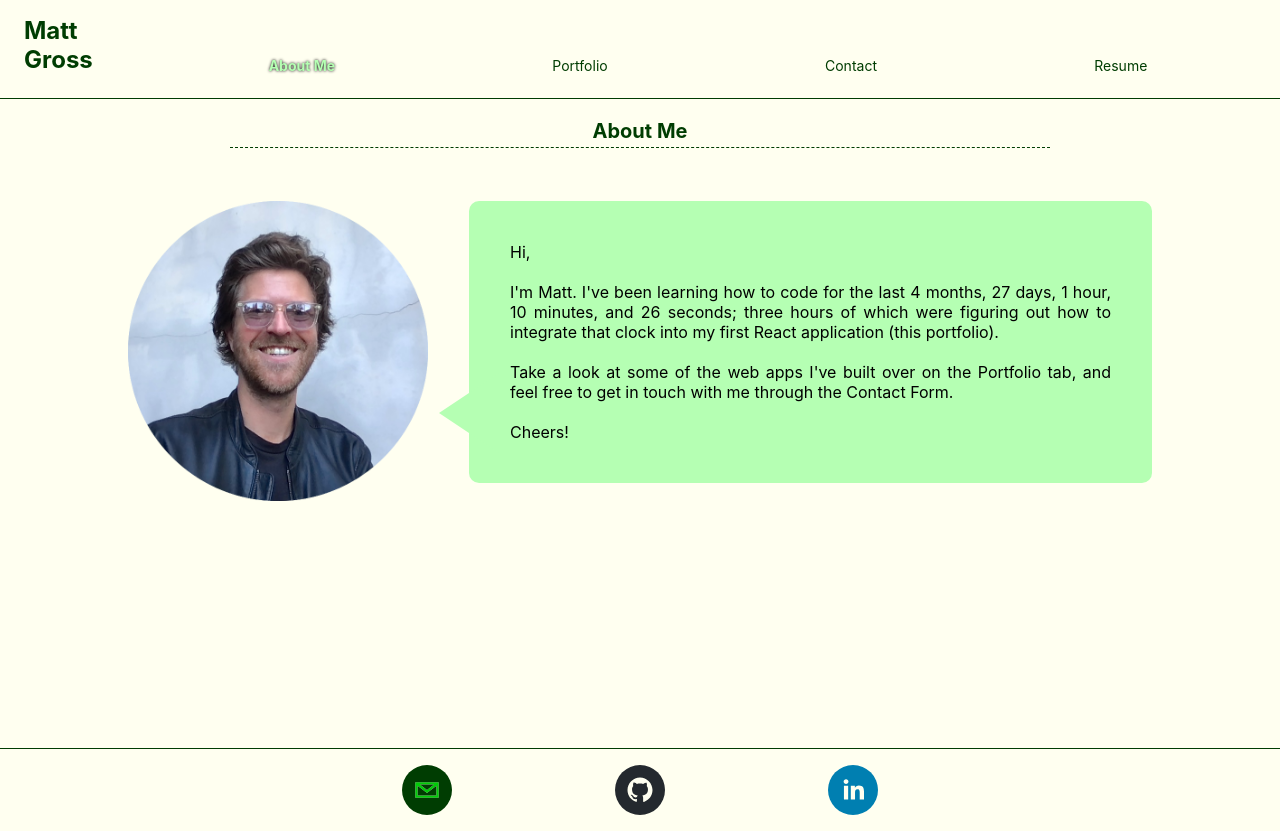
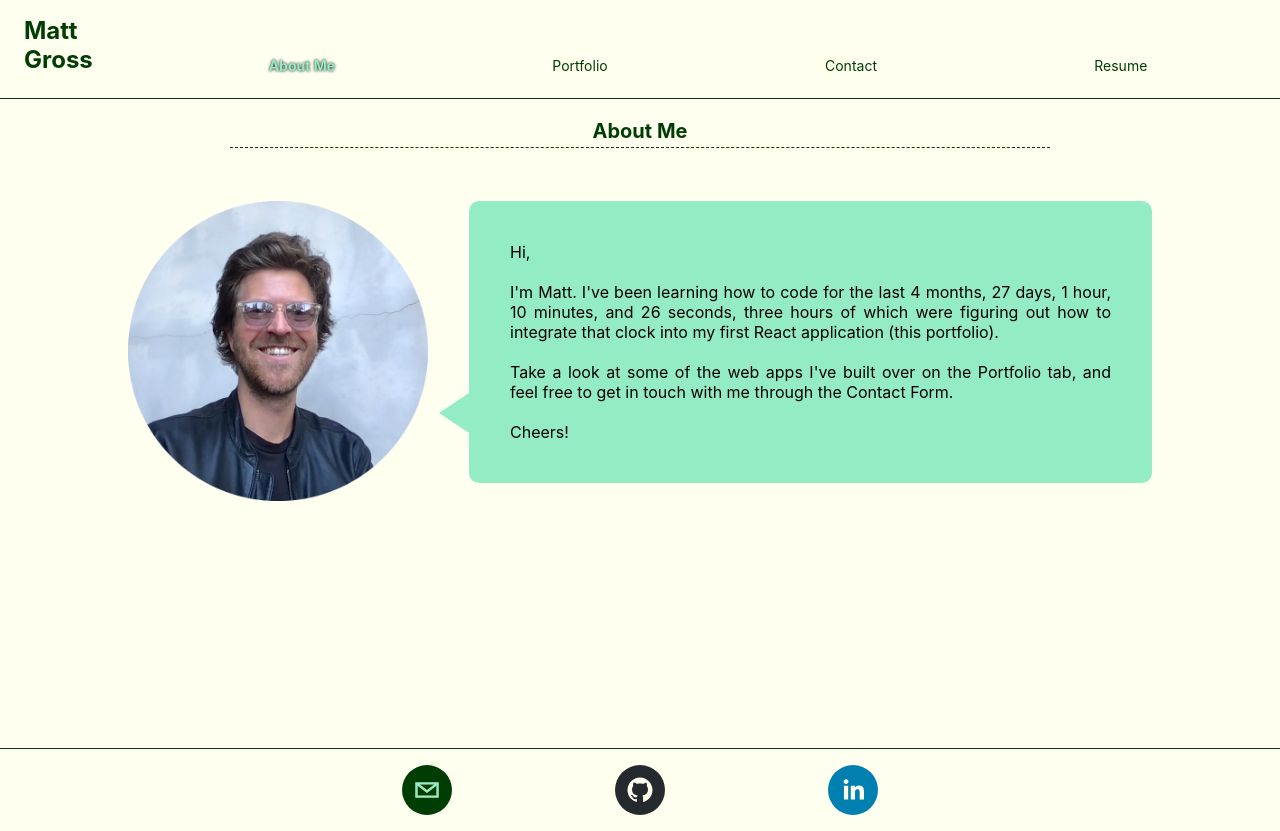
Before and after one commit to matt-gross-27/portfolio, a React (Create React App) app: page / in a window 1280 px wide. Built offline with nearby package versions, Linux system fonts and the light colour scheme.

Commit message:
change --color2

```diff
--- a/src/App.css
+++ b/src/App.css
@@ -6,7 +6,7 @@
 
 :root {
   --color1: hsl(122, 100%, 12%);
-  --color2: hsl(118, 100%, 85%);
+  --color2: hsl(153, 70%, 75%);
 }
 
 body {
--- a/src/components/About.js
+++ b/src/components/About.js
@@ -19,7 +19,7 @@ function About() {
               Hi,
               <br />
               <br />
-            I'm Matt. I've been learning how to code for the last <Timer />;
+            I'm Matt. I've been learning how to code for the last <Timer />,
             three hours of which were figuring out how to integrate that clock into my first React application (this portfolio).
             <br />
             <br />
@@ -30,7 +30,6 @@ function About() {
           </p>
           </div>
         </div>
-
       </div>
     </>
   );
--- a/src/components/Footer.js
+++ b/src/components/Footer.js
@@ -3,8 +3,12 @@ var { SocialIcon } = require('react-social-icons');
 
 function Footer() {
   return (
+
+    // --color1: hsl(122, 100%, 12%);
+    // --color2: hsl(153, 70%, 75%);
+
     <footer>
-        <SocialIcon url="mailto:mbgross111@gmail.com" bgColor="hsl(122, 100%, 12%)" fgColor="hsl(122, 100%, 40%)"/>
+        <SocialIcon url="mailto:mbgross111@gmail.com" bgColor="hsl(122, 100%, 12%)" fgColor="hsl(153, 70%, 75%)"/>
         <SocialIcon url="https://github.com/matt-gross-27" target="_blank" rel="noreferrer"/>
         <SocialIcon url="https://www.linkedin.com/in/matthew-gross-108025201/" target="_blank" rel="noreferrer"/>
     </footer>
```
